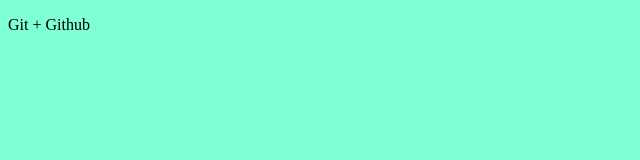
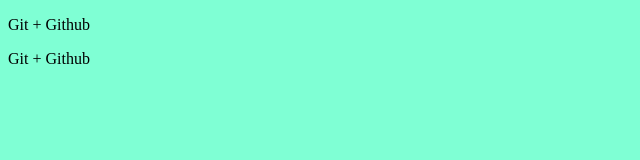
Before and after one commit to serg33serg/2-test, a plain HTML site: page index.html in a window 1280 px wide. Shown: the full height of the page, 0-640 px from the left. Drawn offline with Linux system fonts and the light colour scheme.

Commit message:
вторая волна

```diff
--- a/index.html
+++ b/index.html
@@ -10,5 +10,8 @@
     <p>
         Git + Github
     </p>
+    <p>
+        Git + Github
+    </p>
 </body>
 </html>
```
